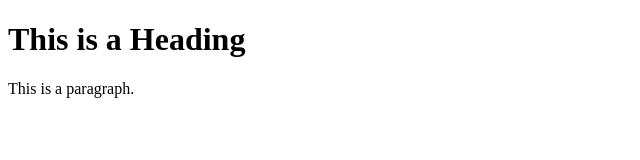
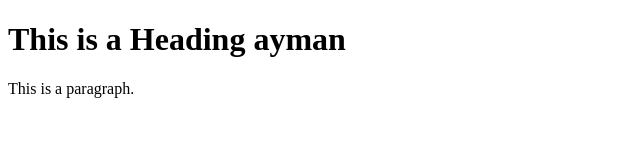
Before and after one commit to jansuxui/javascript, a plain HTML site: page index.html in a window 1280 px wide. Shown: the whole page, without its empty margins (0-640 px from the left). Drawn offline with Linux system fonts and the light colour scheme.

Commit message:
fix: name caned

```diff
--- a/index.html
+++ b/index.html
@@ -5,7 +5,7 @@
 </head>
 <body>
 
-<h1>This is a Heading</h1>
+<h1>This is a Heading ayman</h1>
 <p>This is a paragraph.</p>
 
 </body>
```
